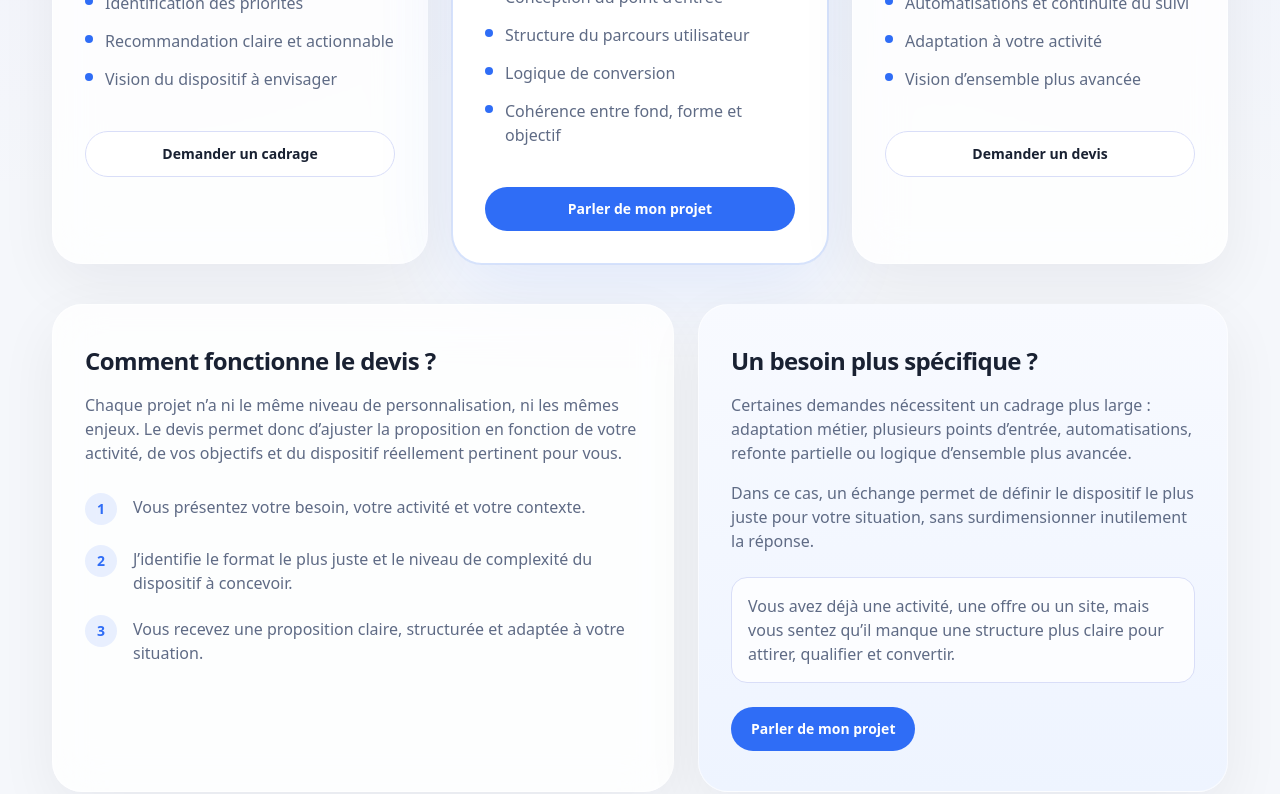
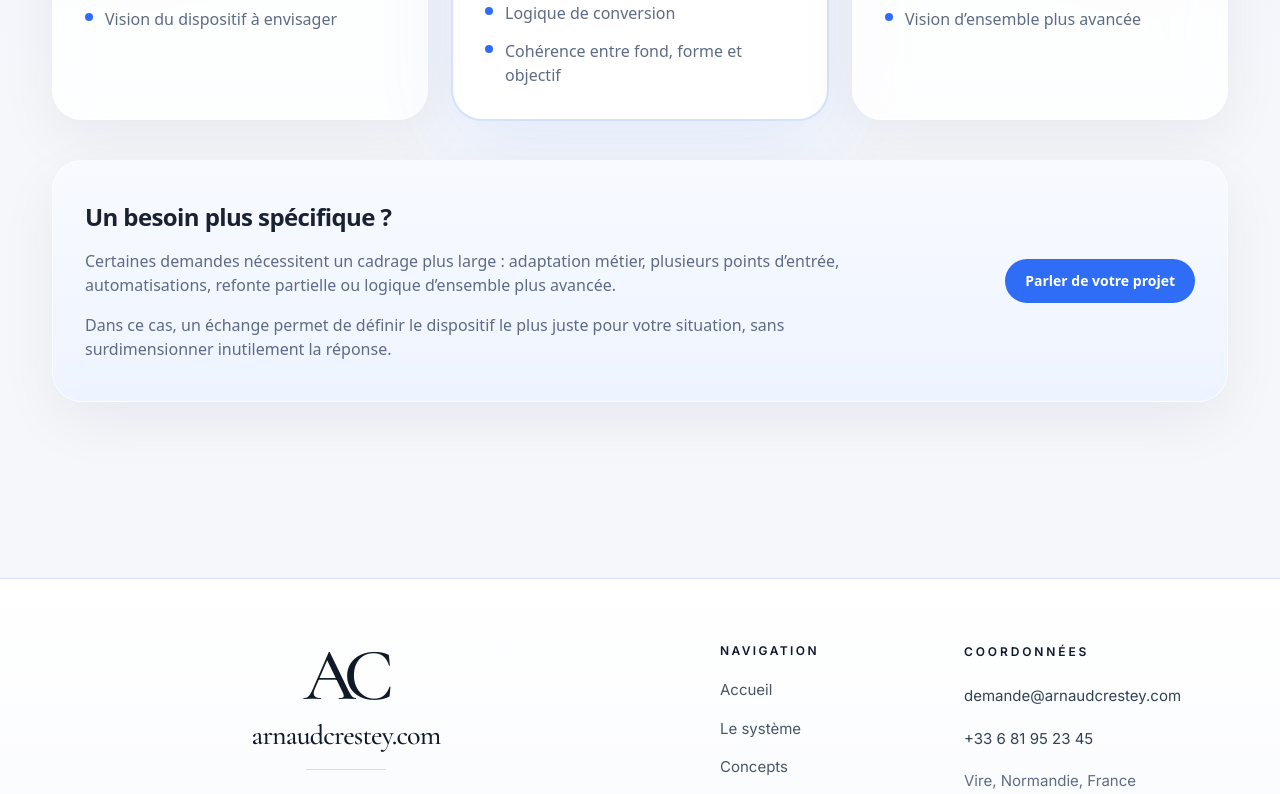
Before and after one commit to arnaudcrestey/portail-site-vitrine, a Next.js app: page /tarifs in a window 1280 px wide. Shown: the part 820-1614 px from the top of the page. Built offline with nearby package versions, Linux system fonts and the light colour scheme.

Commit message:
Update page.tsx

```diff
--- a/app/tarifs/page.tsx
+++ b/app/tarifs/page.tsx
@@ -14,7 +14,6 @@ const pricingItems = [
       'Recommandation claire et actionnable',
       'Vision du dispositif à envisager',
     ],
-    cta: 'Demander un cadrage',
   },
   {
     title: 'Point d’entrée sur mesure',
@@ -28,7 +27,6 @@ const pricingItems = [
       'Logique de conversion',
       'Cohérence entre fond, forme et objectif',
     ],
-    cta: 'Parler de mon projet',
     featured: true,
   },
   {
@@ -43,7 +41,6 @@ const pricingItems = [
       'Adaptation à votre activité',
       'Vision d’ensemble plus avancée',
     ],
-    cta: 'Demander un devis',
   },
 ];
 
@@ -60,7 +57,7 @@ export default function TarifsPage() {
         <div className="mx-auto max-w-4xl text-center">
           <span className="section-eyebrow">Tarifs & devis</span>
 
-          <h1 className="mt-4 text-4xl font-semibold tracking-tight text-ink sm:text-5xl lg:text-6xl">
+          <h1 className="mt-4 text-4xl font-semibold tracking-tight text-ink sm:text-5xl lg:whitespace-nowrap lg:text-6xl">
             Des formats clairs selon votre besoin
           </h1>
 
@@ -118,71 +115,17 @@ export default function TarifsPage() {
                     </li>
                   ))}
                 </ul>
-
-                <div className="mt-8 pt-2">
-                  <Link
-                    href="/contact"
-                    className={`inline-flex w-full items-center justify-center rounded-full px-5 py-3 text-sm font-semibold transition duration-300 ${
-                      item.featured
-                        ? 'bg-[#2f6df6] text-white hover:-translate-y-0.5 hover:opacity-95'
-                        : 'border border-[#d9def8] bg-white text-ink hover:-translate-y-0.5 hover:border-[#2f6df6]/30 hover:text-[#2f6df6]'
-                    }`}
-                  >
-                    {item.cta}
-                  </Link>
-                </div>
               </div>
             </Surface>
           ))}
         </div>
 
-        <div className="mt-10 grid gap-6 lg:grid-cols-[1.08fr_0.92fr]">
-          <Surface className="rounded-[30px] border border-white/60 bg-white/80 px-6 py-8 shadow-[0_20px_60px_rgba(15,23,42,0.06)] sm:px-8 sm:py-10">
+        <div className="mt-10">
+          <Surface className="rounded-[30px] border border-white/60 bg-[linear-gradient(180deg,#f8faff_0%,#eef4ff_100%)] px-6 py-8 shadow-[0_20px_60px_rgba(15,23,42,0.06)] sm:px-8 sm:py-10">
+            <div className="flex flex-col gap-6 lg:flex-row lg:items-center lg:justify-between">
+              <div className="max-w-3xl">
                 <h2 className="text-2xl font-semibold tracking-tight text-ink">
-              Comment fonctionne le devis ?
-            </h2>
-
-            <p className="mt-4 text-sm leading-7 text-slate sm:text-base">
-              Chaque projet n’a ni le même niveau de personnalisation, ni les mêmes enjeux.
-              Le devis permet donc d’ajuster la proposition en fonction de votre activité,
-              de vos objectifs et du dispositif réellement pertinent pour vous.
-            </p>
-
-            <div className="mt-7 space-y-5">
-              <div className="flex items-start gap-4">
-                <div className="flex h-8 w-8 shrink-0 items-center justify-center rounded-full bg-[#2f6df6]/10 text-sm font-semibold text-[#2f6df6]">
-                  1
-                </div>
-                <p className="pt-0.5 text-sm leading-7 text-slate sm:text-base">
-                  Vous présentez votre besoin, votre activité et votre contexte.
-                </p>
-              </div>
-
-              <div className="flex items-start gap-4">
-                <div className="flex h-8 w-8 shrink-0 items-center justify-center rounded-full bg-[#2f6df6]/10 text-sm font-semibold text-[#2f6df6]">
-                  2
-                </div>
-                <p className="pt-0.5 text-sm leading-7 text-slate sm:text-base">
-                  J’identifie le format le plus juste et le niveau de complexité du
-                  dispositif à concevoir.
-                </p>
-              </div>
-
-              <div className="flex items-start gap-4">
-                <div className="flex h-8 w-8 shrink-0 items-center justify-center rounded-full bg-[#2f6df6]/10 text-sm font-semibold text-[#2f6df6]">
-                  3
-                </div>
-                <p className="pt-0.5 text-sm leading-7 text-slate sm:text-base">
-                  Vous recevez une proposition claire, structurée et adaptée à votre
-                  situation.
-                </p>
-              </div>
-            </div>
-          </Surface>
-
-          <Surface className="rounded-[30px] border border-white/60 bg-[linear-gradient(180deg,#f8faff_0%,#eef4ff_100%)] px-6 py-8 shadow-[0_20px_60px_rgba(15,23,42,0.06)] sm:px-8 sm:py-10">
-            <h2 className="text-2xl font-semibold tracking-tight text-ink">
-              Un besoin plus spécifique ?
+                  Un besoin plus spécifique&nbsp;?
                 </h2>
 
                 <p className="mt-4 text-sm leading-7 text-slate sm:text-base">
@@ -195,20 +138,15 @@ export default function TarifsPage() {
                   Dans ce cas, un échange permet de définir le dispositif le plus juste pour
                   votre situation, sans surdimensionner inutilement la réponse.
                 </p>
-
-            <div className="mt-6 rounded-2xl border border-[#d9def8] bg-white/80 p-4">
-              <p className="text-sm leading-7 text-slate sm:text-base">
-                Vous avez déjà une activité, une offre ou un site, mais vous sentez qu’il
-                manque une structure plus claire pour attirer, qualifier et convertir.
-              </p>
               </div>
 
               <Link
                 href="/contact"
-              className="mt-6 inline-flex items-center justify-center rounded-full bg-[#2f6df6] px-5 py-3 text-sm font-semibold text-white transition duration-300 hover:-translate-y-0.5 hover:opacity-95"
+                className="inline-flex items-center justify-center rounded-full bg-[#2f6df6] px-5 py-3 text-sm font-semibold text-white transition duration-300 hover:-translate-y-0.5 hover:opacity-95"
               >
-              Parler de mon projet
+                Parler de votre projet
               </Link>
+            </div>
           </Surface>
         </div>
       </div>
```
Lines whose indentation alone changed are shown as unchanged.
